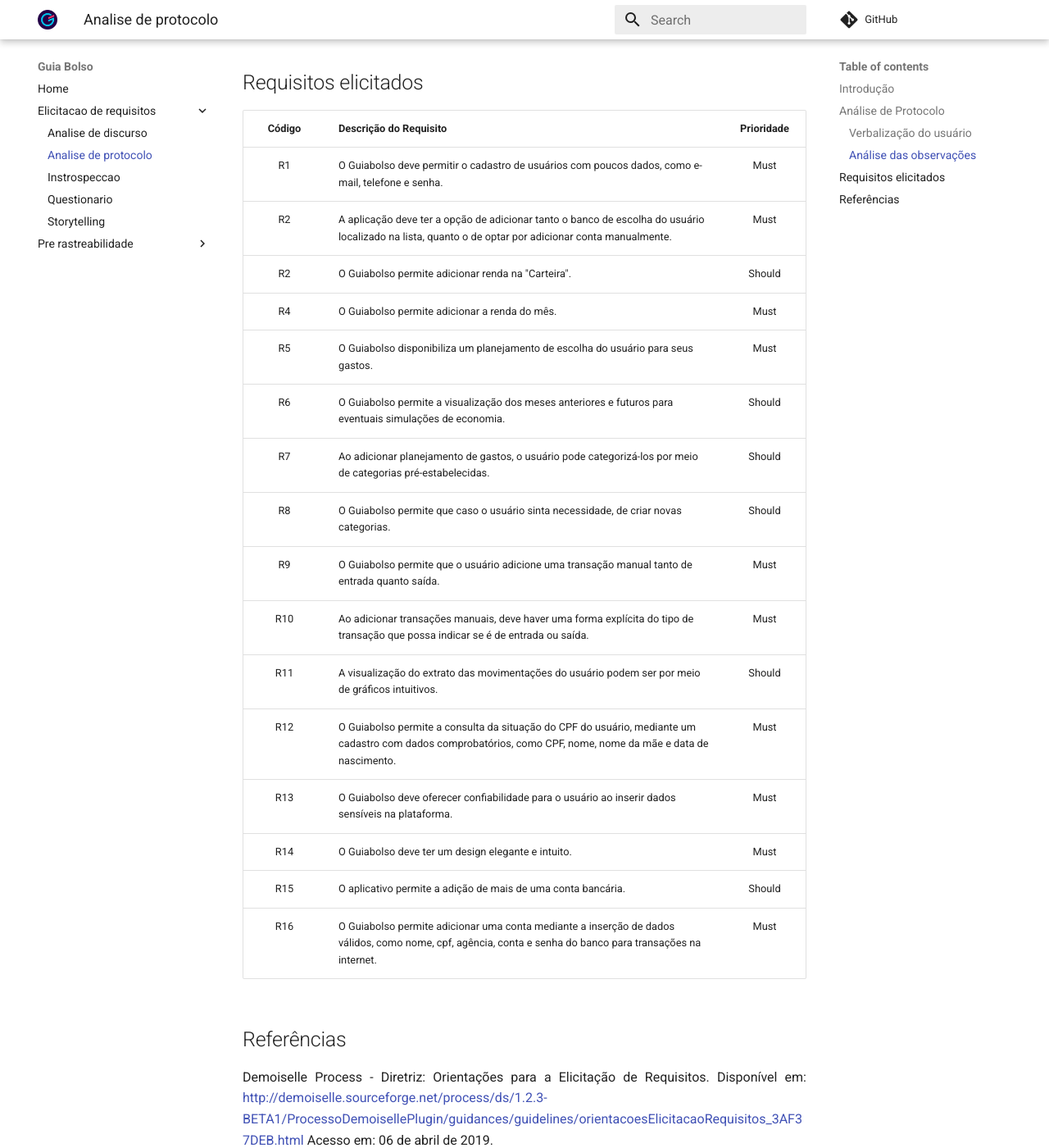
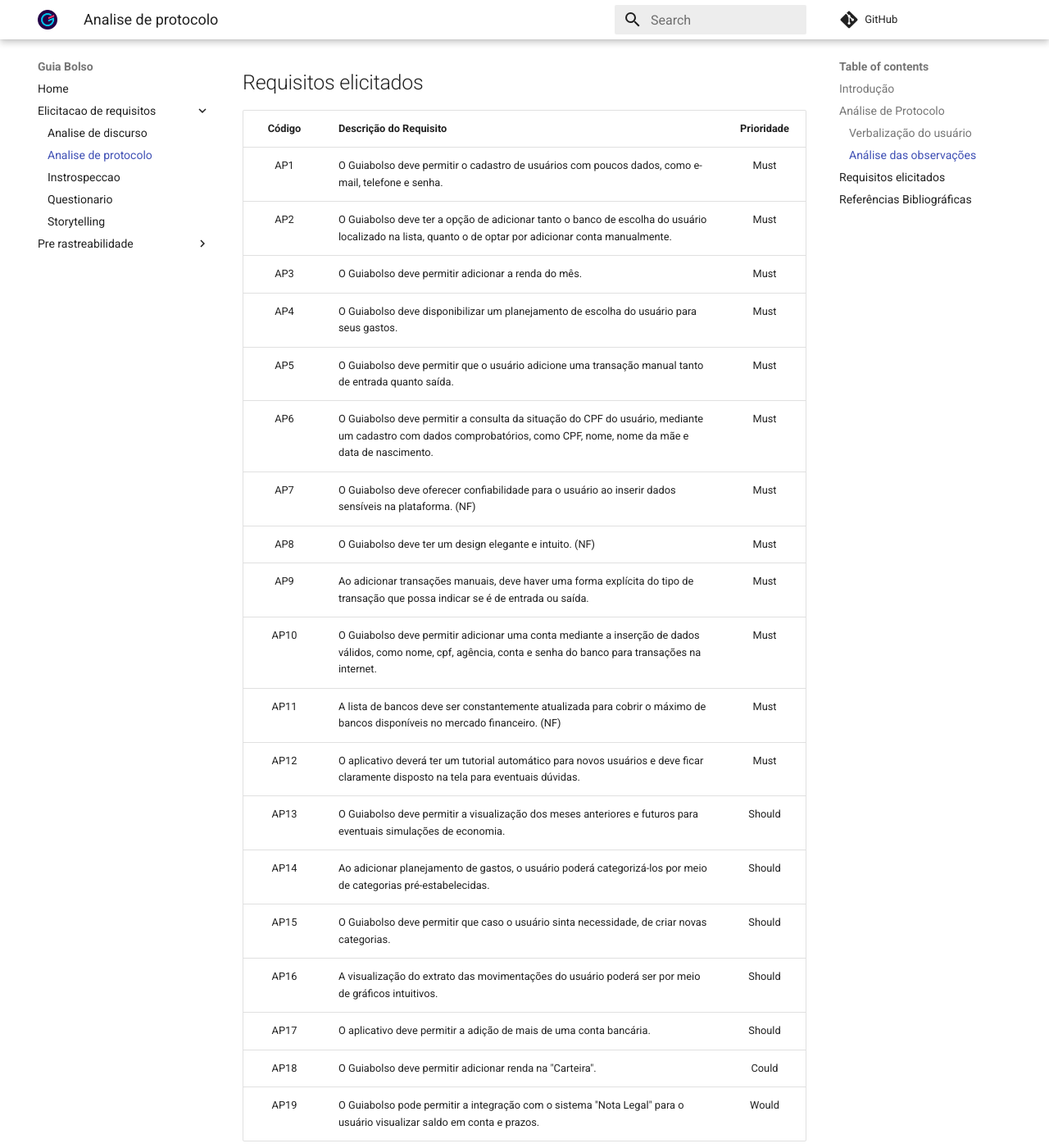
Before and after one commit to fga-disciplinas/2019.1-Guia-Bolso, an MkDocs documentation site: the page built from docs/elicitacao-de-requisitos/analise-de-protocolo.md, in a window 1280 px wide and 1400 px high, scrolled down 2208 px. Shown: the whole window at 82% size. Built offline with MkDocs 1.6.1 and Material for MkDocs 9.7.7, drawn with Linux system fonts in a browser that asks for light colours; comment, search, counter and statistics services are not loaded; some of the changed text lies outside the part shown.

Commit message:
Adicionando prioridade da análise de protocolo

```diff
--- a/docs/elicitacao-de-requisitos/analise-de-protocolo.md
+++ b/docs/elicitacao-de-requisitos/analise-de-protocolo.md
@@ -38,26 +38,27 @@
 
 |Código|Descrição do Requisito|Prioridade|
 |:------:|----------------------|:----------:|
-|R1|O Guiabolso deve permitir o cadastro de usuários com poucos dados, como e-mail, telefone e senha.|Must|
-|R2|A aplicação deve ter a opção de adicionar tanto o banco de escolha do usuário localizado na lista, quanto o de optar por adicionar conta manualmente.|Must|
-|R2|O Guiabolso permite adicionar renda na "Carteira".|Should|
-|R4|O Guiabolso permite adicionar a renda do mês.|Must|
-|R5|O Guiabolso disponibiliza um planejamento de escolha do usuário para seus gastos.|Must|
-|R6|O Guiabolso permite a visualização dos meses anteriores e futuros para eventuais simulações de economia.|Should|
-|R7|Ao adicionar planejamento de gastos, o usuário pode categorizá-los por meio de categorias pré-estabelecidas.|Should|
-|R8|O Guiabolso permite que caso o usuário sinta necessidade, de criar novas categorias.|Should|
-|R9|O Guiabolso permite que o usuário adicione uma transação manual tanto de entrada quanto saída.|Must|
-|R10|Ao adicionar transações manuais, deve haver uma forma explícita do tipo de transação que possa indicar se é de entrada ou saída.|Must|
-|R11|A visualização do extrato das movimentações do usuário podem ser por meio de gráficos intuitivos.|Should|
-|R12|O Guiabolso permite a consulta da situação do CPF do usuário, mediante um cadastro com dados comprobatórios, como CPF, nome, nome da mãe e data de nascimento.|Must|
-|R13|O Guiabolso deve oferecer confiabilidade para o usuário ao inserir dados sensíveis na plataforma.|Must|
-|R14|O Guiabolso deve ter um design elegante e intuito.|Must|
-|R15|O aplicativo permite a adição de mais de uma conta bancária.|Should|
-|R16|O Guiabolso permite adicionar uma conta mediante a inserção de dados válidos, como nome, cpf, agência, conta e senha do banco para transações na internet.|Must|
+|AP1|O Guiabolso deve permitir o cadastro de usuários com poucos dados, como e-mail, telefone e senha.|Must|
+|AP2|O Guiabolso deve ter a opção de adicionar tanto o banco de escolha do usuário localizado na lista, quanto o de optar por adicionar conta manualmente.|Must|
+|AP3|O Guiabolso deve permitir adicionar a renda do mês.|Must|
+|AP4|O Guiabolso deve disponibilizar um planejamento de escolha do usuário para seus gastos.|Must|
+|AP5|O Guiabolso deve permitir que o usuário adicione uma transação manual tanto de entrada quanto saída.|Must|
+|AP6|O Guiabolso deve permitir a consulta da situação do CPF do usuário, mediante um cadastro com dados comprobatórios, como CPF, nome, nome da mãe e data de nascimento.|Must|
+|AP7|O Guiabolso deve oferecer confiabilidade para o usuário ao inserir dados sensíveis na plataforma. (NF)|Must|
+|AP8|O Guiabolso deve ter um design elegante e intuito. (NF)|Must|
+|AP9|Ao adicionar transações manuais, deve haver uma forma explícita do tipo de transação que possa indicar se é de entrada ou saída.|Must|
+|AP10|O Guiabolso deve permitir adicionar uma conta mediante a inserção de dados válidos, como nome, cpf, agência, conta e senha do banco para transações na internet.|Must|
+|AP11|A lista de bancos deve ser constantemente atualizada para cobrir o máximo de bancos disponíveis no mercado financeiro. (NF)|Must|
+|AP12|O aplicativo deverá ter um tutorial automático para novos usuários e deve ficar claramente disposto na tela para eventuais dúvidas.|Must|
+|AP13|O Guiabolso deve permitir a visualização dos meses anteriores e futuros para eventuais simulações de economia.|Should|
+|AP14|Ao adicionar planejamento de gastos, o usuário poderá categorizá-los por meio de categorias pré-estabelecidas.|Should|
+|AP15|O Guiabolso deve permitir que caso o usuário sinta necessidade, de criar novas categorias.|Should|
+|AP16|A visualização do extrato das movimentações do usuário poderá ser por meio de gráficos intuitivos.|Should|
+|AP17|O aplicativo deve permitir a adição de mais de uma conta bancária.|Should|
+|AP18|O Guiabolso deve permitir adicionar renda na "Carteira".|Could|
+|AP19|O Guiabolso pode permitir a integração com o sistema "Nota Legal" para o usuário visualizar saldo em conta e prazos.|Would|
 
+## Referências Bibliográficas
+Demoiselle Process. Diretriz: Orientações para a Elicitação de Requisitos. Disponível em: <http://demoiselle.sourceforge.net/process/ds/1.2.3-BETA1/ProcessoDemoisellePlugin/guidances/guidelines/orientacoesElicitacaoRequisitos_3AF37DEB.html>. Acesso em: 06 de abril de 2019.
 
-
-## Referências
-Demoiselle Process - Diretriz: Orientações para a Elicitação de Requisitos.
-Disponível em: <http://demoiselle.sourceforge.net/process/ds/1.2.3-BETA1/ProcessoDemoisellePlugin/guidances/guidelines/orientacoesElicitacaoRequisitos_3AF37DEB.html>
-Acesso em: 06 de abril de 2019.
+Frederico Aranha - Site Campus. Técnica MoSCoW na Priorização dos Requisitos. Disponível em: <https://sitecampus.com.br/tecnica-moscow-na-priorizacao-dos-requisitos/>. Acesso em 07 de abril de 2019.
```
